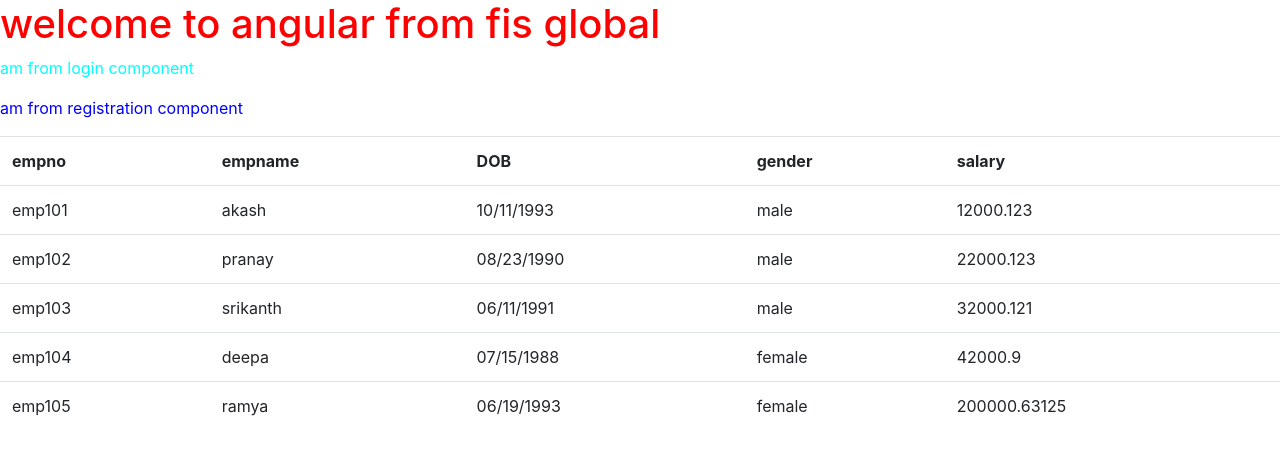
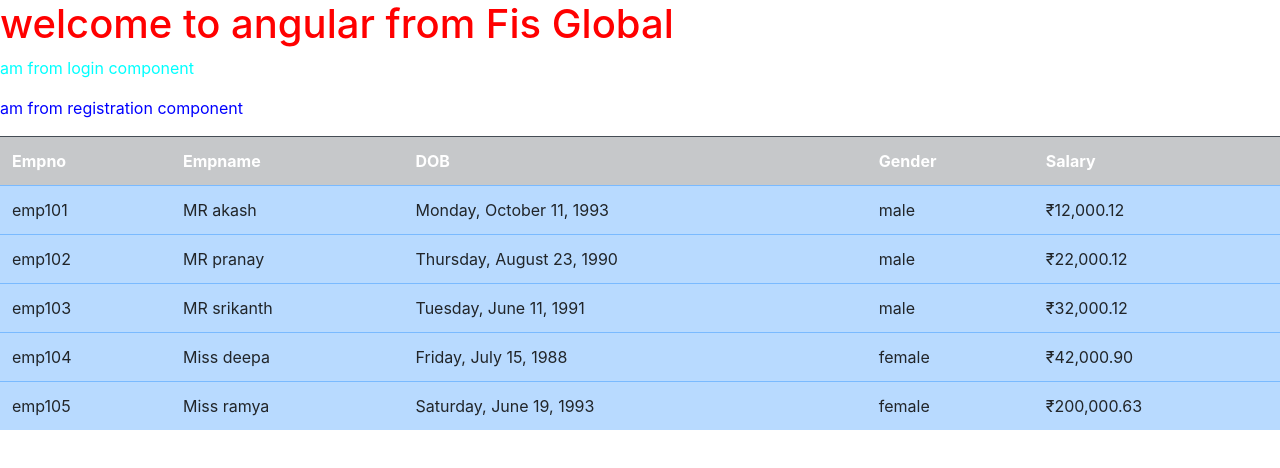
Before and after one commit to sandeepsomavarapu/Angular_Stuff, an Angular app: page / in a window 1280 px wide. Shown: the top 468 px of the page. Built offline with nearby package versions, Linux system fonts and the light colour scheme.

Commit message:
Pipes Added

```diff
--- a/src/app/app.component.html
+++ b/src/app/app.component.html
@@ -1,4 +1,4 @@
-<h1>welcome to angular from {{ orgName }}</h1>
+<h1>welcome to angular from {{ orgName|titlecase }}</h1>
 <login></login>
 <register></register>
 <emps></emps>
--- a/src/app/app.module.ts
+++ b/src/app/app.module.ts
@@ -6,13 +6,15 @@
 import { LoginComponent } from './login/login.component';
 import { RegisterComponent } from './register/register.component';
 import { EmpsComponent } from './emps/emps.component';
+import { GenderPipe } from './gender.pipe';
 
 @NgModule({
   declarations: [
     AppComponent,
     LoginComponent,
     RegisterComponent,
-    EmpsComponent
+    EmpsComponent,
+    GenderPipe
   ],
   imports: [
     BrowserModule,
--- a/src/app/emps/emps.component.html
+++ b/src/app/emps/emps.component.html
@@ -6,20 +6,21 @@
 
 <body>
     <table class="table table-striped">
-        <tr>
-            <th>empno</th>
-            <th>empname</th>
+        <tr class="table-dark">
+            <th>Empno</th>
+            <th>Empname</th>
             <th>DOB</th>
-            <th>gender</th>
-            <th>salary</th>
+            <th>Gender</th>
+            <th>Salary</th>
         </tr>
-        <tr *ngFor="let emp of emps">
+        <tr *ngFor="let emp of emps" class="table-primary">
             <td>{{ emp.empcode }}</td>
-            <td>{{ emp.name }}</td>
-            <td>{{ emp.dateOfBirth }}</td>
+            <td>{{ emp.name|gender:emp.gender }}</td>
+            <td>{{ emp.dateOfBirth|date:'fullDate' }}</td>
             <td>{{ emp.gender }}</td>
-            <td>{{ emp.sal }}</td>
+            <td>{{ emp.sal|currency:'INR' }}</td>
         </tr>
+        <tr *ngIf="emps.length==0"> No Employees Found</tr>
     </table>
 </body>
 
--- /dev/null
+++ b/src/app/gender.pipe.ts
@@ -0,0 +1,21 @@
+import { Pipe, PipeTransform } from '@angular/core';
+
+@Pipe({
+  name: 'gender'
+})
+export class GenderPipe implements PipeTransform {
+
+  transform(name: string, gender: string): string {
+    if (gender === "male") {
+      name = "MR " + name
+      return name;
+    }
+    else {
+      return "Miss " + name
+
+    }
+
+
+  }
+
+}
```
